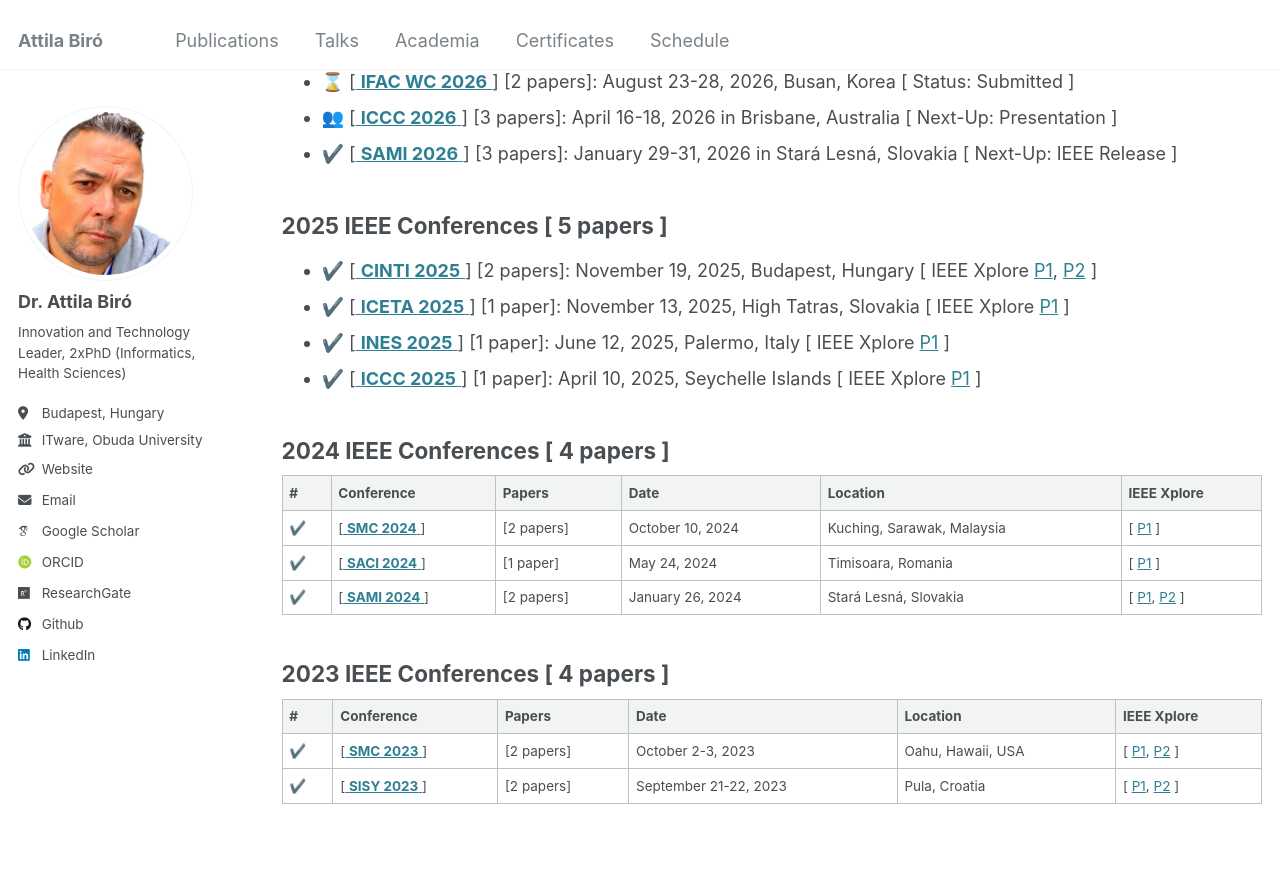
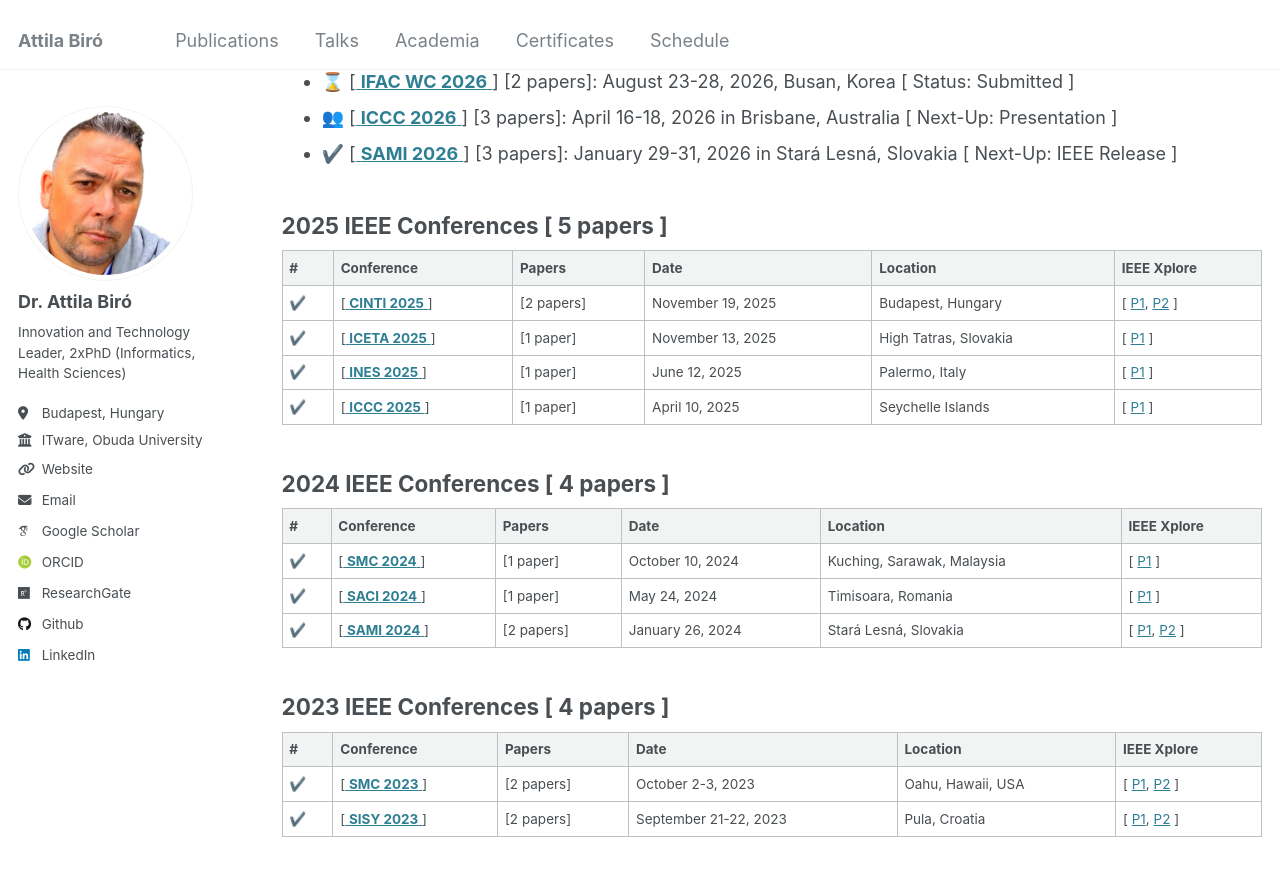
Before and after one commit to biroka/biroka.github.io, a Jekyll site: the page built from _pages/schedule.md, in a window 1280 px wide and 900 px high, scrolled down 597 px. Shown: the top 876 px of the window. Built offline with Jekyll 4.4.1, drawn with Linux system fonts in a browser that asks for light colours; emoji names are drawn with the system emoji font; some web fonts are replaced.

Commit message:
Revise conference schedule for 2025 and 2024
Updated conference details for 2025 and 2024 IEEE Conferences, including changes in the number of papers for SMC 2024.

```diff
--- a/_pages/schedule.md
+++ b/_pages/schedule.md
@@ -23,16 +23,19 @@ author_profile: true
   * :heavy_check_mark: [[ **SAMI 2026** ](https://conf.uni-obuda.hu/sami2026/) ] [3 papers]: January 29-31, 2026 in Stará Lesná, Slovakia [ Next-Up: IEEE Release ]
 
 ## 2025 IEEE Conferences [ 5 papers ]
-  * :heavy_check_mark: [[ **CINTI 2025** ](https://conf.uni-obuda.hu/cinti2025/) ] [2 papers]: November 19, 2025, Budapest, Hungary [ IEEE Xplore [P1](https://ieeexplore.ieee.org/document/11311846), [P2](https://ieeexplore.ieee.org/document/11311754) ]
-  * :heavy_check_mark: [[ **ICETA 2025** ](https://www.iceta.sk/) ] [1 paper]: November 13, 2025, High Tatras, Slovakia [ IEEE Xplore [P1](https://ieeexplore.ieee.org/document/11278907) ]
-  * :heavy_check_mark: [[ **INES 2025** ](http://www.ines-conf.org/ines-conf/2025index.html) ] [1 paper]: June 12, 2025, Palermo, Italy [ IEEE Xplore [P1](https://ieeexplore.ieee.org/document/11078199/) ]
-  * :heavy_check_mark: [[ **ICCC 2025** ](https://conf.uni-obuda.hu/iccc2025/index.html) ] [1 paper]: April 10, 2025, Seychelle Islands [ IEEE Xplore [P1](https://ieeexplore.ieee.org/document/10999140/) ]
+
+| # | Conference | Papers | Date | Location | IEEE Xplore |
+|---|------------|--------|------|----------|-------------|
+| :heavy_check_mark: | [[ **CINTI 2025** ](https://conf.uni-obuda.hu/cinti2025/) ] |[2 papers]| November 19, 2025 | Budapest, Hungary |[ [P1](https://ieeexplore.ieee.org/document/11311846), [P2](https://ieeexplore.ieee.org/document/11311754) ]|
+| :heavy_check_mark: | [[ **ICETA 2025** ](https://www.iceta.sk/) ] |[1 paper]| November 13, 2025 | High Tatras, Slovakia |[ [P1](https://ieeexplore.ieee.org/document/11278907) ]|
+| :heavy_check_mark: | [[ **INES 2025** ](http://www.ines-conf.org/ines-conf/2025index.html) ] |[1 paper]| June 12, 2025 | Palermo, Italy |[ [P1](https://ieeexplore.ieee.org/document/11078199/) ]|
+| :heavy_check_mark: | [[ **ICCC 2025** ](https://conf.uni-obuda.hu/iccc2025/index.html) ] |[1 paper]| April 10, 2025 | Seychelle Islands |[ [P1](https://ieeexplore.ieee.org/document/10999140/) ]|
 
 ## 2024 IEEE Conferences [ 4 papers ]
 
 | # | Conference | Papers | Date | Location | IEEE Xplore |
 |---|------------|--------|------|----------|-------------|
-| :heavy_check_mark: | [[ **SMC 2024** ](https://www.ieeesmc2024.org/home) ] |[2 papers]| October 10, 2024 | Kuching, Sarawak, Malaysia |[ [P1](https://ieeexplore.ieee.org/document/10831505/) ]|
+| :heavy_check_mark: | [[ **SMC 2024** ](https://www.ieeesmc2024.org/home) ] |[1 paper]| October 10, 2024 | Kuching, Sarawak, Malaysia |[ [P1](https://ieeexplore.ieee.org/document/10831505/) ]|
 | :heavy_check_mark: | [[ **SACI 2024** ](https://conf.uni-obuda.hu/saci2024/) ] |[1 paper]| May 24, 2024 | Timisoara, Romania |[ [P1](https://ieeexplore.ieee.org/document/10619802/) ]|
 | :heavy_check_mark: | [[ **SAMI 2024** ](https://conf.uni-obuda.hu/sami2024/) ] |[2 papers]| January 26, 2024 | Stará Lesná, Slovakia |[ [P1](https://ieeexplore.ieee.org/document/10432817/), [P2](https://ieeexplore.ieee.org/document/10432911/) ]|
 
```
